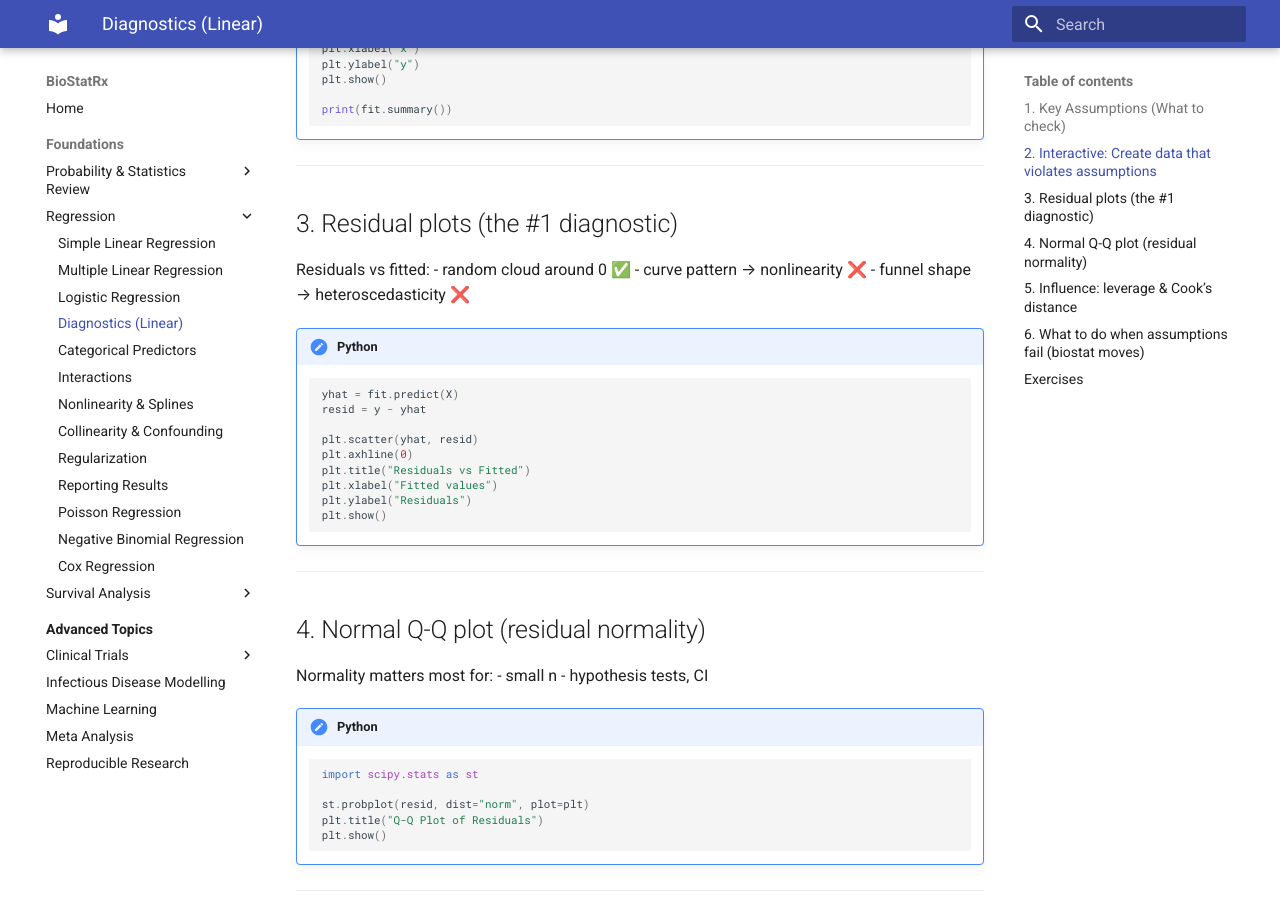
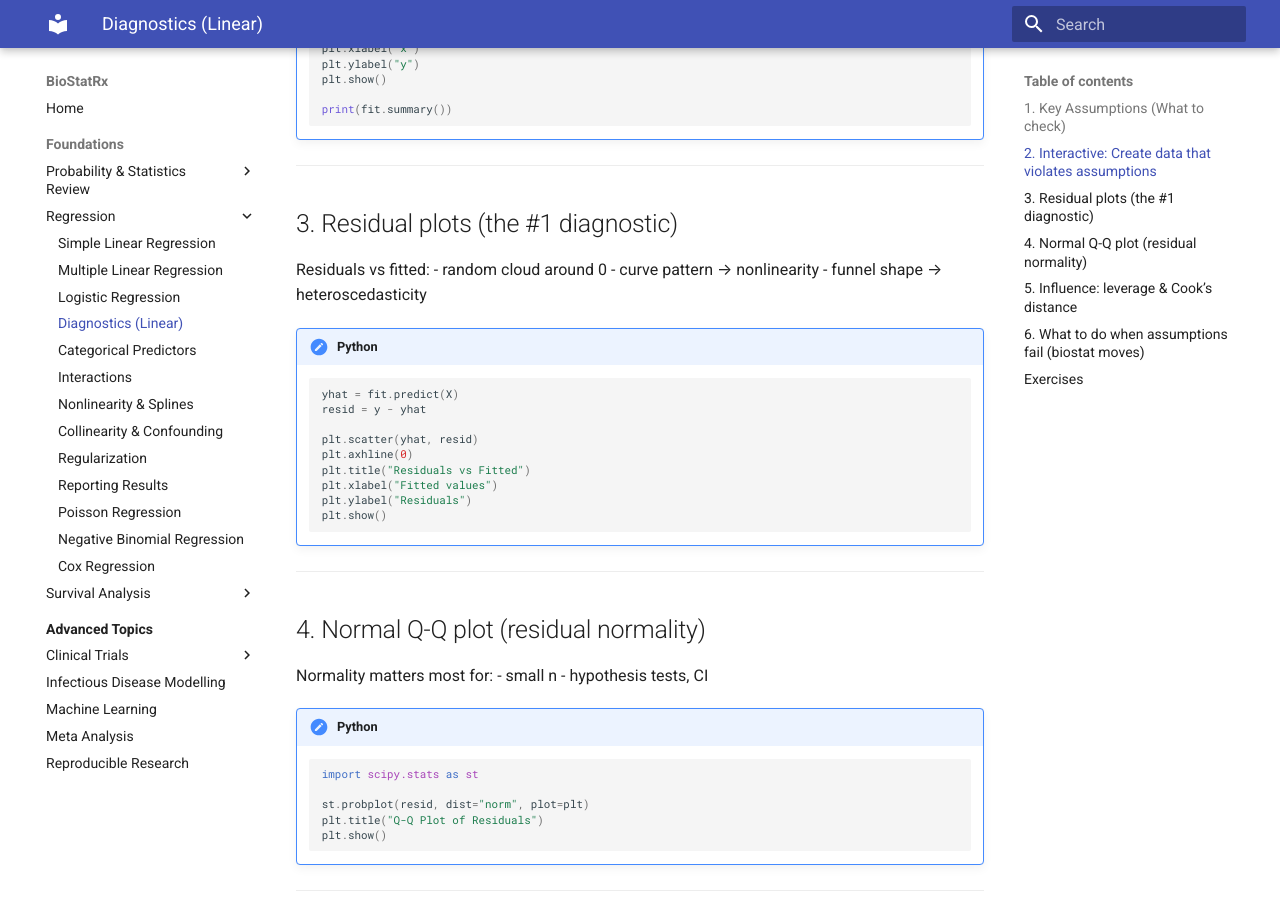
Before and after one commit to rahulbalwan/BioStatRx, an MkDocs documentation site: the page built from docs/Regression/4-diagnostics-linear.md, in a window 1280 px wide and 900 px high, scrolled down 1257 px. Built offline with MkDocs 1.6.1 and Material for MkDocs 9.7.7, drawn with Linux system fonts in a browser that asks for light colours.

Commit message:
Update content

````diff
--- a/docs/Regression/4-diagnostics-linear.md
+++ b/docs/Regression/4-diagnostics-linear.md
@@ -69,9 +69,9 @@ For inference (p-values, CI) to be reliable, we usually want:
 ## 3. Residual plots (the #1 diagnostic)
 
 Residuals vs fitted:
-- random cloud around 0 ✅
-- curve pattern → nonlinearity ❌
-- funnel shape → heteroscedasticity ❌
+- random cloud around 0
+- curve pattern → nonlinearity
+- funnel shape → heteroscedasticity
 
 !!! interactive "Python"
     ```python
````
